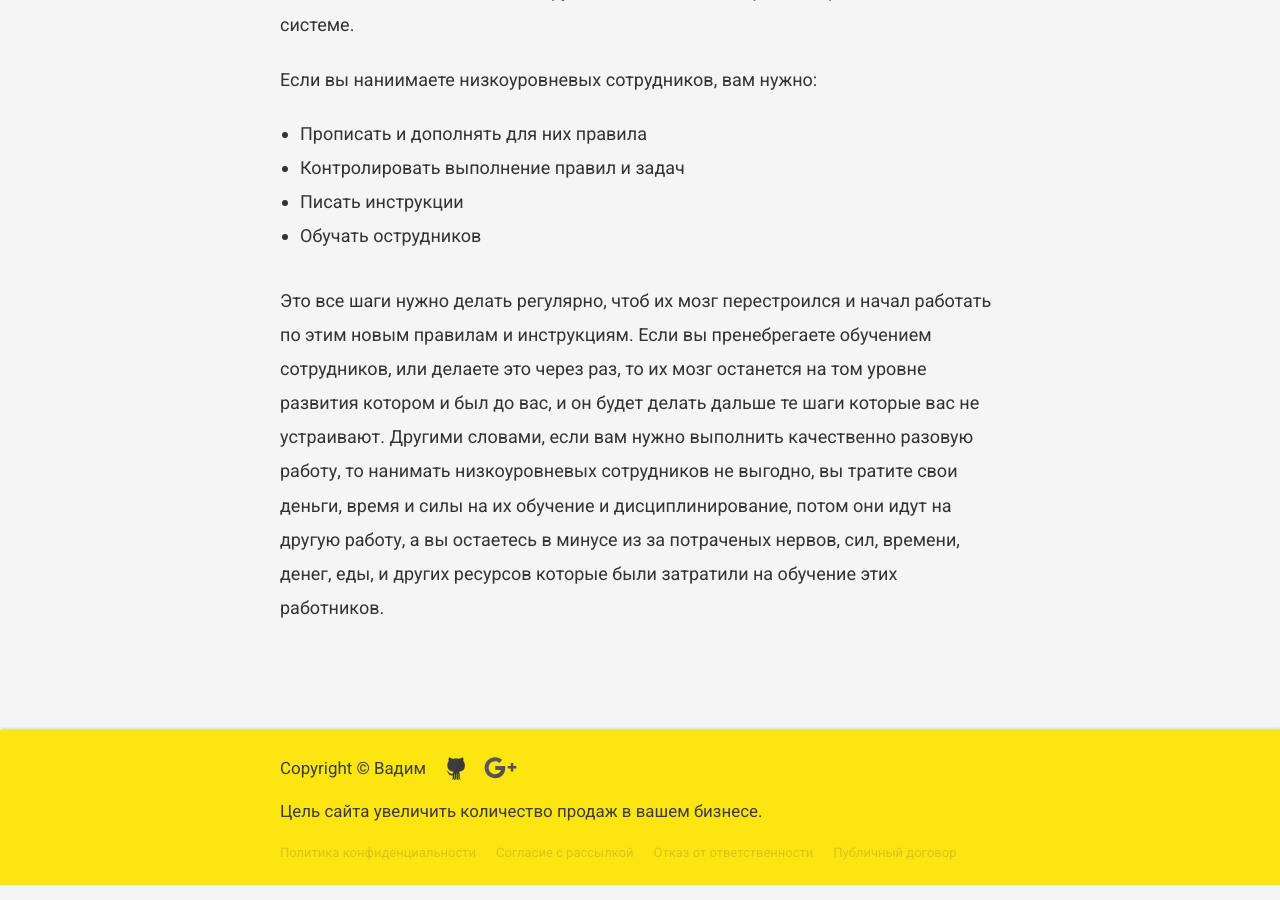
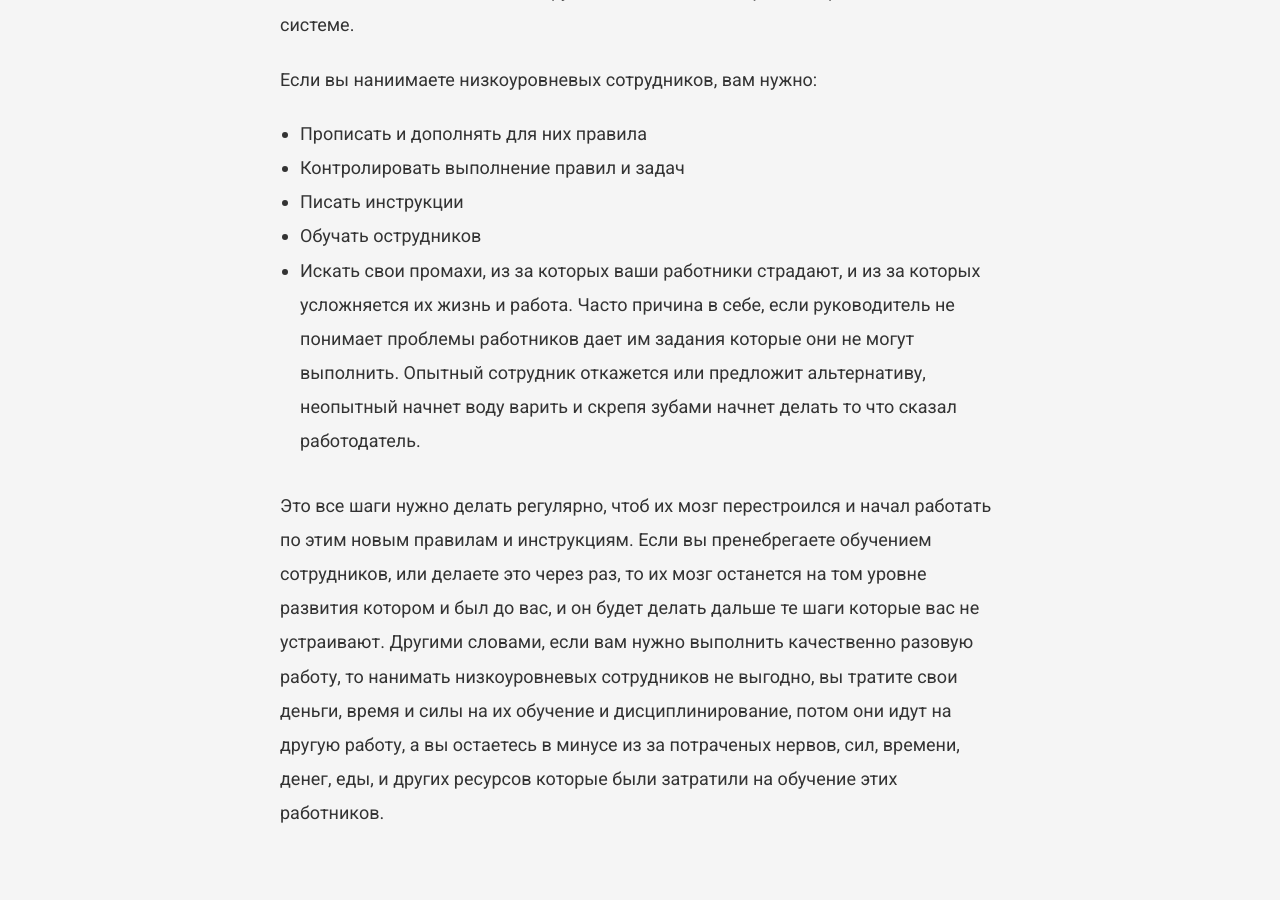
Before and after one commit to VadymVolos/vadymvolos.github.io, a Jekyll site: the page built from _posts/management/2017-06-02-esli-u-vas-plokhiye-rabotniki.md, in a window 1280 px wide and 900 px high, scrolled down 2725 px. Built offline with Jekyll 4.4.1, drawn with Linux system fonts in a browser that asks for light colours; nearby versions of some CDN libraries; comment, search, counter and statistics services are not loaded.

Commit message:
Update 2017-06-02-esli-u-vas-plokhiye-rabotniki.md

```diff
--- a/_posts/management/2017-06-02-esli-u-vas-plokhiye-rabotniki.md
+++ b/_posts/management/2017-06-02-esli-u-vas-plokhiye-rabotniki.md
@@ -55,6 +55,8 @@
 Писать инструкции
 </li><li>
 Обучать острудников
+</li><li>
+Искать свои промахи, из за которых ваши работники страдают, и из за которых усложняется их жизнь и работа. Часто причина в себе, если руководитель не понимает проблемы работников дает им задания которые они не могут выполнить. Опытный сотрудник откажется или предложит альтернативу, неопытный начнет воду варить и скрепя зубами начнет делать то что сказал работодатель.
 </li>
 </ul>
 Это все шаги нужно делать регулярно, чтоб их мозг перестроился и начал работать по этим новым правилам и инструкциям. Если вы пренебрегаете обучением сотрудников, или делаете это через раз, то их мозг останется на том уровне развития котором и был до вас, и он будет делать дальше те шаги которые вас не устраивают. Другими словами, если вам нужно выполнить качественно разовую работу, то нанимать низкоуровневых сотрудников не выгодно, вы тратите свои деньги, время и силы на их обучение и дисциплинирование, потом они идут на другую работу, а вы остаетесь в минусе из за потраченых нервов, сил, времени, денег, еды, и других ресурсов которые были затратили на обучение этих работников.
```
